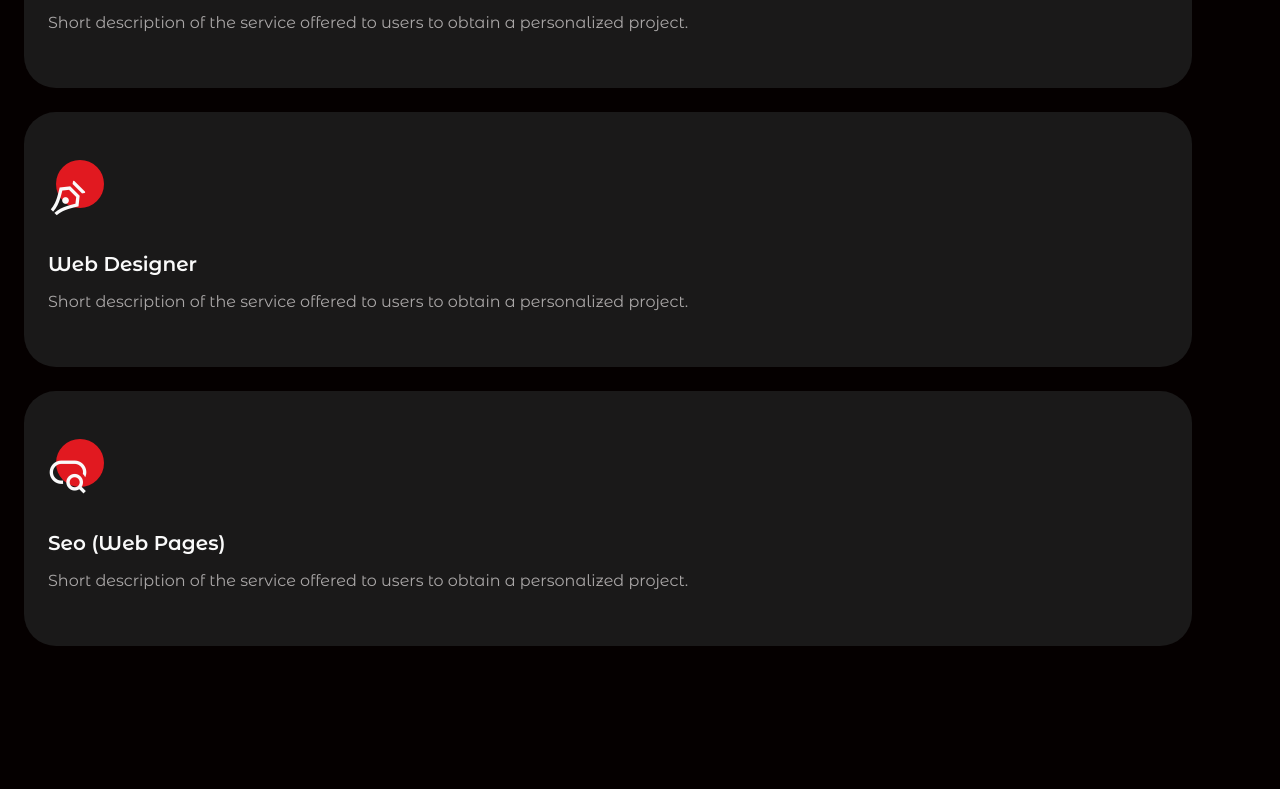
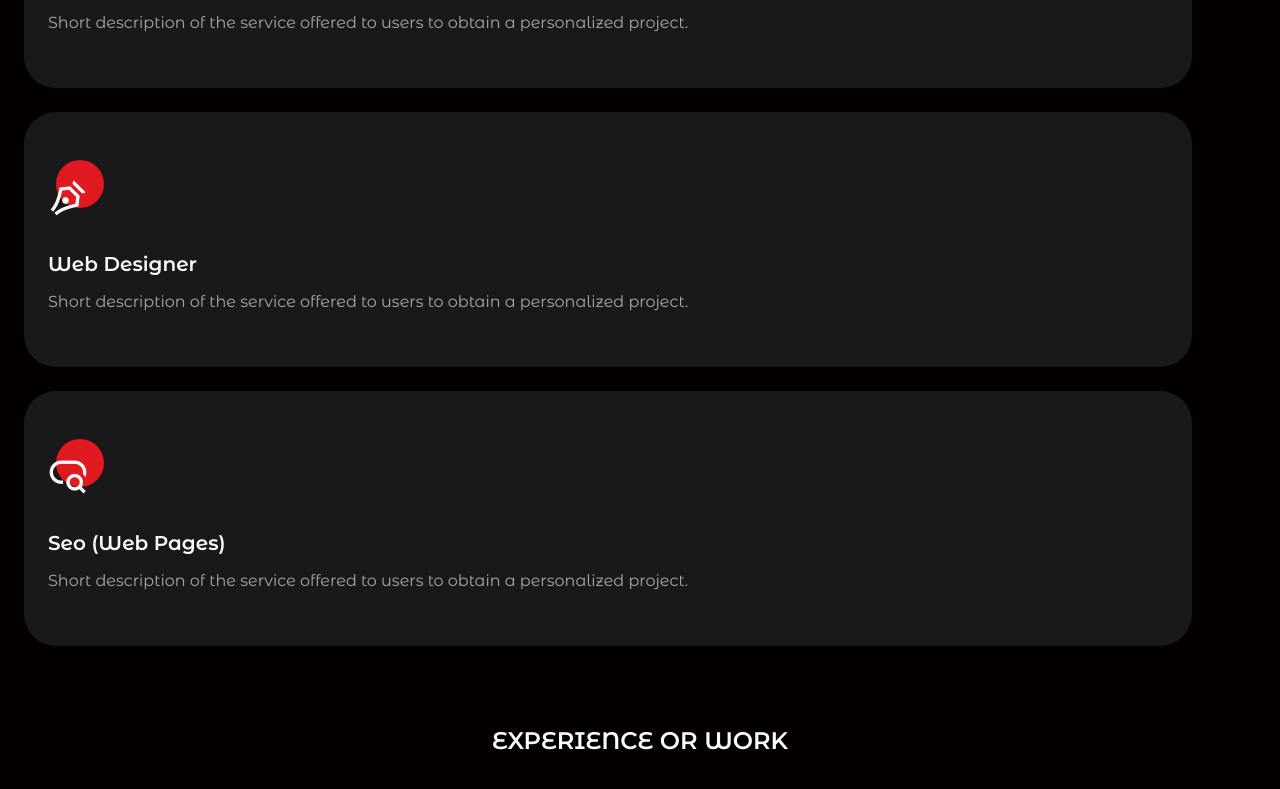
Before and after one commit to KoryakinaAnastasiia/portfolio, a plain HTML site: page index.html in a window 1280 px wide. Shown: the part 5848-6637 px from the top of the page. Drawn offline with nearby package versions, Linux system fonts and the light colour scheme; a web font is replaced by a local one.

Commit message:
experience

```diff
--- a/index.html
+++ b/index.html
@@ -481,7 +481,9 @@
       </section>
 
       <!--==================== EXPERIENCE ====================-->
-      <section class="experience section" id="experience"></section>
+      <section class="experience section" id="experience">
+        <h2 class="section__title">EXPERIENCE OR WORK</h2>
+      </section>
 
       <!--==================== CONTACT ====================-->
       <section class="contact section" id="contact"></section>
```
